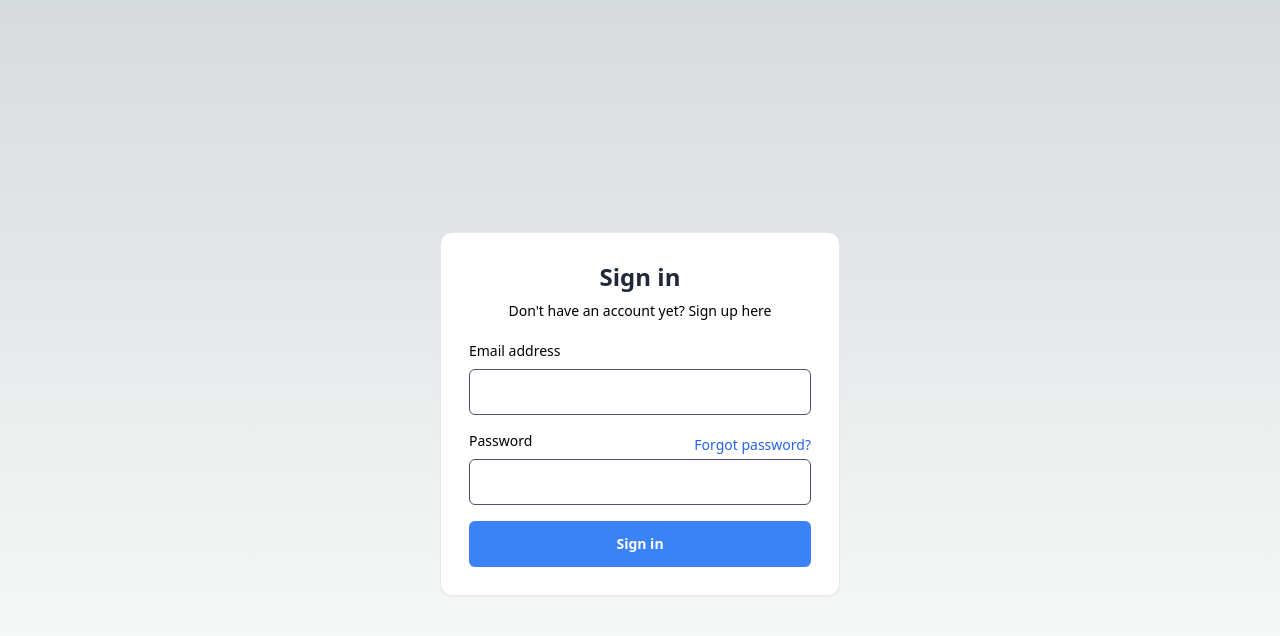
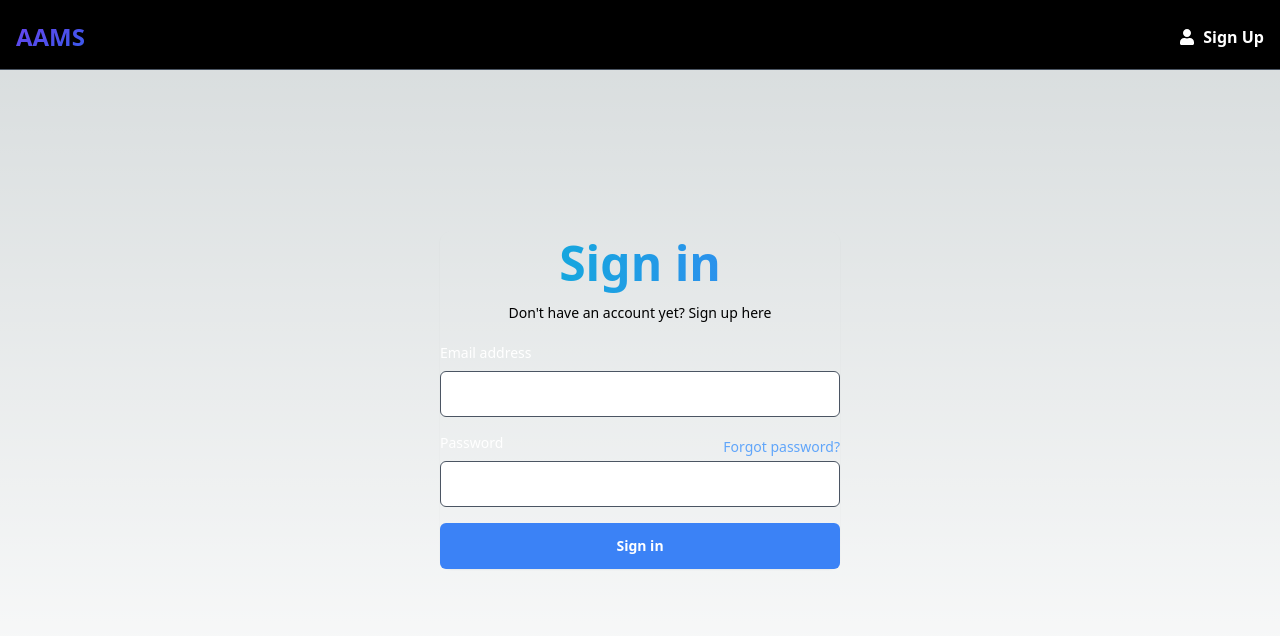
Before and after one commit to RakshithJKashyap/aams-frontend, a Next.js app: page /login in a window 1280 px wide. Shown: the top 636 px of the page. Built offline with nearby package versions, Linux system fonts and the light colour scheme.

Commit message:
navbar update

```diff
--- /dev/null
+++ b/components/Navbar.js
@@ -0,0 +1,63 @@
+import { useState } from "react";
+import Link from "next/link";
+import { FaHamburger, FaUser } from "react-icons/fa";
+
+const Navbar = (props) => {
+  const [showMobileMenu, setShowMobileMenu] = useState(false);
+
+  return (
+    <div className="fixed z-50 w-full bg-black pt-[5px] select-none border-b border-gray-600">
+      <nav className="w-full">
+        <div className="container mx-auto flex justify-between px-4 md:px-0">
+          <div>
+            <Link
+              href="/"
+              className="flex items-center p-4 font-bold text-2xl bg-clip-text bg-gradient-to-tl from-blue-600 to-violet-600 text-transparent"
+            >
+              AAMS
+            </Link>
+          </div>
+
+          <div className="hidden items-center justify-between gap-3 lg:flex">
+            <div className="">
+              {props.loginpage ? (
+                <Link
+                  href="/signup"
+                  className="font-bold text-white hover:text-secondaryblue flex items-center gap-2 px-4 py-2 rounded-md transition duration-300 ease-in-out hover:text-blue-600"
+                >
+                  <FaUser />
+                  Sign Up
+                </Link>
+              ) : (
+                <Link
+                  href="/login"
+                  className="font-bold text-white hover:text-secondaryblue flex items-center gap-2 px-4 py-2 rounded-md transition duration-300 ease-in-out hover:text-blue-600"
+                >
+                  <FaUser />
+                  Log in
+                </Link>
+              )}
+            </div>
+          </div>
+          <div className="flex items-center lg:hidden">
+            <button
+              className="btn-mobile-menu"
+              onClick={() => setShowMobileMenu((val) => !val)}
+            >
+              <FaHamburger />
+            </button>
+          </div>
+        </div>
+        <div
+          className={`mobile-menu absolute z-30 ${
+            showMobileMenu ? "" : "hidden"
+          } h-screen w-full bg-black p-6`}
+        >
+          hello
+        </div>
+      </nav>
+    </div>
+  );
+};
+
+export default Navbar;
--- a/components/home/Hero.js
+++ b/components/home/Hero.js
@@ -23,7 +23,7 @@ const Hero = () => {
               Automatic Attendence
               <span class="bg-clip-text bg-gradient-to-tl from-blue-600 to-violet-600 text-transparent">
                 {" "}
-                Mamagement System
+                Management System
               </span>
             </h1>
           </div>
--- a/pages/index.js
+++ b/pages/index.js
@@ -1,3 +1,4 @@
+import Navbar from "@/components/Navbar";
 import Hero from "@/components/home/Hero";
 import Head from "next/head";
 
@@ -7,6 +8,7 @@ export default function Home() {
       <Head>
         <title>Automatic attendence management system</title>
       </Head>
+      <Navbar />
       <Hero />
     </>
   );
--- a/pages/login/index.js
+++ b/pages/login/index.js
@@ -1,5 +1,6 @@
 import Link from "next/link";
 import Head from "next/head";
+import Navbar from "@/components/Navbar";
 
 const Login = () => {
   return (
@@ -7,13 +8,13 @@ const Login = () => {
       <Head>
         <title>Automatic attendence management system</title>
       </Head>
+      <Navbar loginpage={true} />
       <div class="h-screen">
         <div class="flex h-full items-center">
           <main class="w-full max-w-md mx-auto px-6">
-            <div class="mt-7 bg-white border border-gray-200 rounded-xl shadow-sm">
-              <div class="p-4 sm:p-7">
-                <div class="text-center text-black">
-                  <h1 class="block text-2xl font-bold text-gray-800">
+            <div class="rounded-xl shadow-sm">
+              <div class="text-center ">
+                <h1 class="block text-5xl font-bold bg-clip-text text-transparent bg-gradient-to-r from-cyan-500 to-blue-500 p-2">
                   Sign in
                 </h1>
                 <p class="mt-2 text-sm">
@@ -32,7 +33,7 @@ const Login = () => {
                 <form>
                   <div class="grid gap-y-4">
                     <div>
-                        <label for="email" class="block text-sm mb-2">
+                      <label for="email" class="block text-white  text-sm mb-2">
                         Email address
                       </label>
                       <div class="relative">
@@ -50,18 +51,21 @@ const Login = () => {
                         class="hidden text-xs text-red-600 mt-2"
                         id="email-error"
                       >
-                          Please include a valid email address so we can get
-                          back to you
+                        Please include a valid email address so we can get back
+                        to you
                       </p>
                     </div>
 
                     <div>
                       <div class="flex justify-between items-center">
-                          <label for="password" class="block text-sm mb-2">
+                        <label
+                          for="password"
+                          class="block text-white text-sm mb-2"
+                        >
                           Password
                         </label>
                         <Link
-                            class="text-sm text-blue-600 decoration-2 hover:underline font-medium"
+                          class="text-sm text-blue-400 decoration-2 hover:underline font-medium"
                           href="/forgot-password"
                         >
                           Forgot password?
@@ -96,7 +100,6 @@ const Login = () => {
                 </form>
               </div>
             </div>
-            </div>
           </main>
         </div>
       </div>
```
Lines whose indentation alone changed are shown as unchanged.
